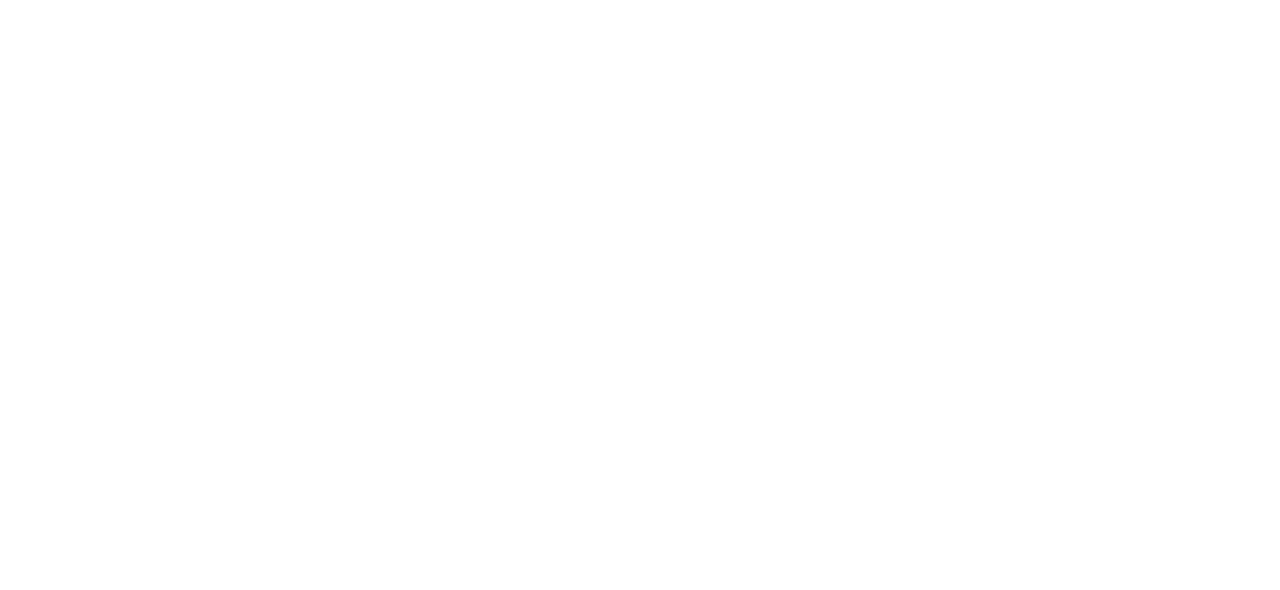
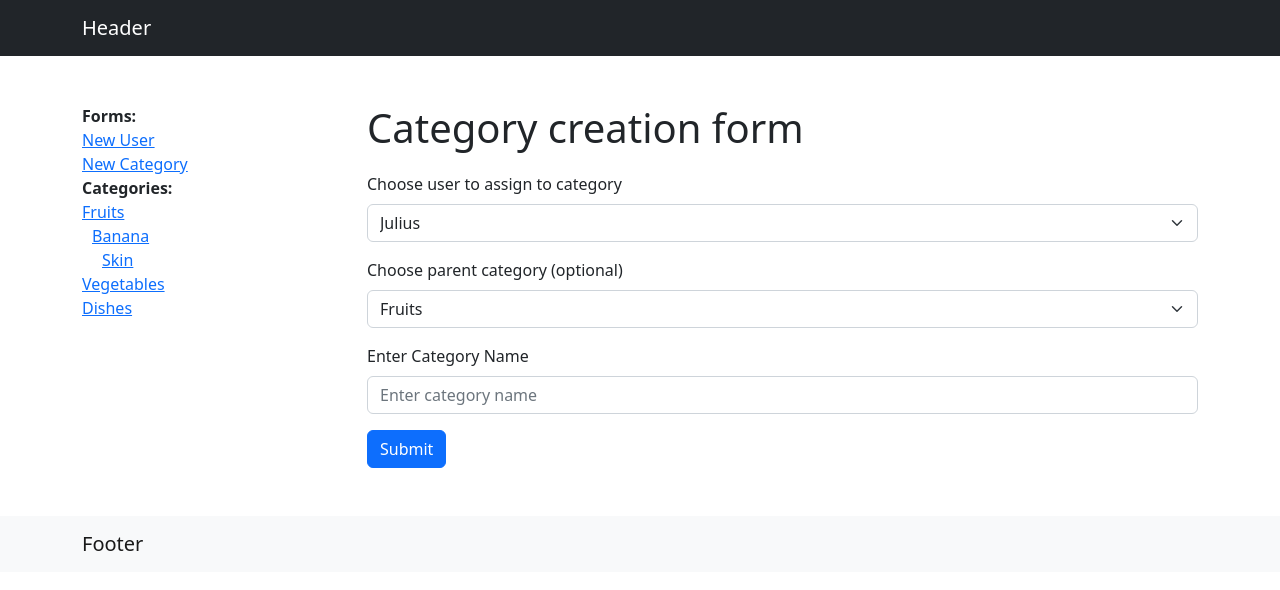
Before and after one commit to saiooo/teltask, a React (Create React App) app: page /newCategory in a window 1280 px wide. Before the commit this address had no page. Shown: the top 590 px of the page. Built offline with nearby package versions, Linux system fonts and the light colour scheme.

Commit message:
Project relationship model, helper functions, tree, and user display in categories

```diff
--- a/src/App.js
+++ b/src/App.js
@@ -4,6 +4,7 @@
 import Layout from "./components/Layout";
 import Home from "./pages/Home";
 import NewUser from "./pages/NewUser";
+import NewCategory from "./pages/NewCategory";
 import Category from "./pages/Category";
 
 const App = () => {
@@ -13,6 +14,7 @@
         <Route element={<Layout />}>
           <Route index path="/" element={<Home />} />
           <Route index path="/newUser" element={<NewUser />} />
+          <Route index path="/newCategory" element={<NewCategory />} />
           <Route index path="/category/:id" element={<Category />} />
         </Route>
       </Routes>
--- a/src/components/Sidebar.js
+++ b/src/components/Sidebar.js
@@ -1,37 +1,16 @@
-import React, { useCallback, useEffect, useState } from "react";
+import React, { useEffect, useState } from "react";
 import { Link } from "react-router-dom";
 import { useSelector } from "react-redux";
 import "./../assets/css/Utils.css";
+import { unflatCatList } from "./../helpers/Helper";
 
 const Sidebar = () => {
   const categories = useSelector((state) => state.categories);
   const [arrCats, setArrCats] = useState([]);
 
-  const arrangeCatList = useCallback(() => {
-    const map = new Map();
-    categories.forEach((category) => {
-      map.set(category.id, { ...category, subcategories: [] });
-    });
-
-    categories.forEach((category) => {
-      if (category.parentCategoryId !== null) {
-        const parent = map.get(category.parentCategoryId);
-        parent.subcategories.push(map.get(category.id));
-      }
-    });
-
-    const result = [];
-    map.forEach((value) => {
-      if (value.parentCategoryId === null) {
-        result.push(value);
-      }
-    });
-    return result;
+  useEffect(() => {
+    setArrCats(unflatCatList(categories));
   }, [categories]);
-
-  useEffect(() => {
-    setArrCats(arrangeCatList());
-  }, [arrangeCatList]);
 
   const printCatList = (cat) => {
     return (
--- /dev/null
+++ b/src/helpers/Helper.js
@@ -0,0 +1,60 @@
+export const unflatCatList = (categories) => {
+  const map = new Map();
+  categories.forEach((category) => {
+    map.set(category.id, { ...category, subcategories: [] });
+  });
+
+  categories.forEach((category) => {
+    if (category.parentCategoryId !== null) {
+      const parent = map.get(category.parentCategoryId);
+      parent.subcategories.push(map.get(category.id));
+    }
+  });
+
+  const result = [];
+  map.forEach((value) => {
+    if (value.parentCategoryId === null) {
+      result.push(value);
+    }
+  });
+  return result;
+};
+
+export const flatCatList = (categories) => {
+  return categories.reduce((acc, category) => {
+    acc.push({
+      id: category.id,
+      name: category.name,
+      parentCategoryId: category.parentCategoryId,
+      userIDs: category.userIDs,
+    });
+
+    if (category.subcategories) {
+      const subcategories = flatCatList(category.subcategories);
+      acc.push(...subcategories);
+    }
+
+    return acc;
+  }, []);
+};
+
+export const checkIfNumber = (val) => {
+  return isNaN(val) ? val : Number(val);
+};
+
+export const makeMaxTierCatList = (categories, maxDepth) => {
+  return categories.map((category) => {
+    const subcategories = category.subcategories || [];
+    if (maxDepth > 1 && subcategories.length > 0) {
+      return {
+        ...category,
+        subcategories: makeMaxTierCatList(subcategories, maxDepth - 1),
+      };
+    } else {
+      return {
+        ...category,
+        subcategories: [],
+      };
+    }
+  });
+};
--- a/src/pages/Category.js
+++ b/src/pages/Category.js
@@ -1,13 +1,52 @@
-import React from "react";
+import React, { useEffect, useState, useCallback } from "react";
+import { useSelector } from "react-redux";
 import { useParams } from "react-router-dom";
+import { checkIfNumber } from "./../helpers/Helper";
 
 const Category = () => {
   const { id } = useParams();
+
+  const users = useSelector((state) => state.users);
+  const categories = useSelector((state) => state.categories);
+
+  const [currentCat, setCurrentCat] = useState(null);
+  const [currentUsers, setCurrentUsers] = useState([]);
+
+  const getCat = useCallback(() => {
+    const category = categories.find((cat) => cat.id === checkIfNumber(id));
+    return category;
+  }, [id, categories]);
+
+  const getUsers = useCallback(() => {
+    let belongingUsers = [];
+    if (currentCat.userIDs && currentCat.userIDs.length > 0) {
+      belongingUsers = currentCat.userIDs.map((userId) =>
+        users.find((user) => user.id === userId)
+      );
+    }
+
+    return belongingUsers;
+  }, [users, currentCat]);
+
+  useEffect(() => {
+    setCurrentCat(getCat());
+    if (currentCat) {
+      setCurrentUsers(getUsers());
+    }
+  }, [getCat, getUsers, currentCat]);
+
   return (
     <>
       <h1>Categories list</h1>
-      <div>Bus matyt ateity</div>
-      <div>Category id: {id}</div>
+      {currentCat && <div>Category name: {currentCat.name}</div>}
+      {currentUsers && currentUsers.length > 0 ? (
+        <div>
+          User List:
+          {currentUsers.map((user) => {
+            return <span key={`user-name-${user.id}`}> {user.name}, </span>;
+          })}
+        </div>
+      ) : null}
     </>
   );
 };
--- /dev/null
+++ b/src/pages/NewCategory.js
@@ -0,0 +1,98 @@
+import React, { useEffect, useState } from "react";
+import Button from "react-bootstrap/Button";
+import Form from "react-bootstrap/Form";
+import { useForm } from "react-hook-form";
+import { useDispatch, useSelector } from "react-redux";
+import { v4 as uuidv4 } from "uuid";
+import "./../assets/css/Utils.css";
+import {
+  checkIfNumber,
+  makeMaxTierCatList,
+  unflatCatList,
+  flatCatList,
+} from "./../helpers/Helper";
+import { addCat } from "./../actions/categories.actions";
+
+const NewCategory = () => {
+  const dispatch = useDispatch();
+  const users = useSelector((state) => state.users);
+  const categories = useSelector((state) => state.categories);
+
+  const [availableCats, setAvailableCats] = useState([]);
+
+  //formState: { errors },
+
+  useEffect(() => {
+    const twoTierCatList = makeMaxTierCatList(unflatCatList(categories), 2);
+    const flatTierList = flatCatList(twoTierCatList); // Make it same as we have in reducer
+
+    setAvailableCats(flatTierList);
+  }, [categories]);
+
+  const { register, handleSubmit } = useForm();
+
+  const onSubmit = (data) => {
+    const userId = checkIfNumber(data.userId);
+    const parentCategoryId = data.parentCategoryId
+      ? checkIfNumber(data.parentCategoryId)
+      : null;
+
+    const categoryObj = {
+      id: uuidv4(),
+      userId,
+      parentCategoryId,
+      name: data.name,
+    };
+
+    dispatch(addCat(categoryObj));
+  };
+
+  return (
+    <>
+      <h1>Category creation form</h1>
+
+      <Form className="mt-20" onSubmit={handleSubmit(onSubmit)}>
+        <Form.Group className="mb-3">
+          <Form.Label>Choose user to assign to category</Form.Label>
+          <Form.Select {...register("userId")}>
+            {users.map((user) => {
+              return (
+                <option key={`user-${user.id}`} value={user.id}>
+                  {user.name}
+                </option>
+              );
+            })}
+          </Form.Select>
+        </Form.Group>
+
+        <Form.Group className="mb-3">
+          <Form.Label>Choose parent category (optional)</Form.Label>
+          <Form.Select {...register("parentCategoryId")}>
+            {availableCats.map((cat) => {
+              return (
+                <option key={`cat-${cat.id}`} value={cat.id}>
+                  {cat.name}
+                </option>
+              );
+            })}
+          </Form.Select>
+        </Form.Group>
+
+        <Form.Group className="mb-3">
+          <Form.Label>Enter Category Name</Form.Label>
+          <Form.Control
+            type="text"
+            placeholder="Enter category name"
+            {...register("name")}
+          />
+        </Form.Group>
+
+        <Button variant="primary" type="submit">
+          Submit
+        </Button>
+      </Form>
+    </>
+  );
+};
+
+export default NewCategory;
--- a/src/pages/NewUser.js
+++ b/src/pages/NewUser.js
@@ -1,4 +1,4 @@
-import React, { useEffect } from "react";
+import React from "react";
 import Button from "react-bootstrap/Button";
 import Form from "react-bootstrap/Form";
 import { useForm } from "react-hook-form";
@@ -7,26 +7,18 @@
 import { v4 as uuidv4 } from "uuid";
 import { addUser } from "../actions/users.actions";
 import { assignUserToCategory } from "../actions/categories.actions";
+import { checkIfNumber } from "./../helpers/Helper";
 
 const NewUser = () => {
   const dispatch = useDispatch();
-  const users = useSelector((state) => state.users);
   const categories = useSelector((state) => state.categories);
 
-  useEffect(() => {
-    console.log("render new");
-  });
-
-  const {
-    register,
-    handleSubmit,
-    formState: { errors },
-  } = useForm();
+  const { register, handleSubmit } = useForm();
 
   const genders = ["male", "female"];
 
   const onSubmit = (data) => {
-    const categoryId = Number(data.categoryId);
+    const categoryId = checkIfNumber(data.categoryId);
     const userId = uuidv4();
 
     const userObj = {
--- a/src/reducers/categories.reducers.js
+++ b/src/reducers/categories.reducers.js
@@ -5,7 +5,7 @@
     id: 1,
     name: "Fruits",
     parentCategoryId: null,
-    userIDs: [],
+    userIDs: [1],
   },
 
   {
```
